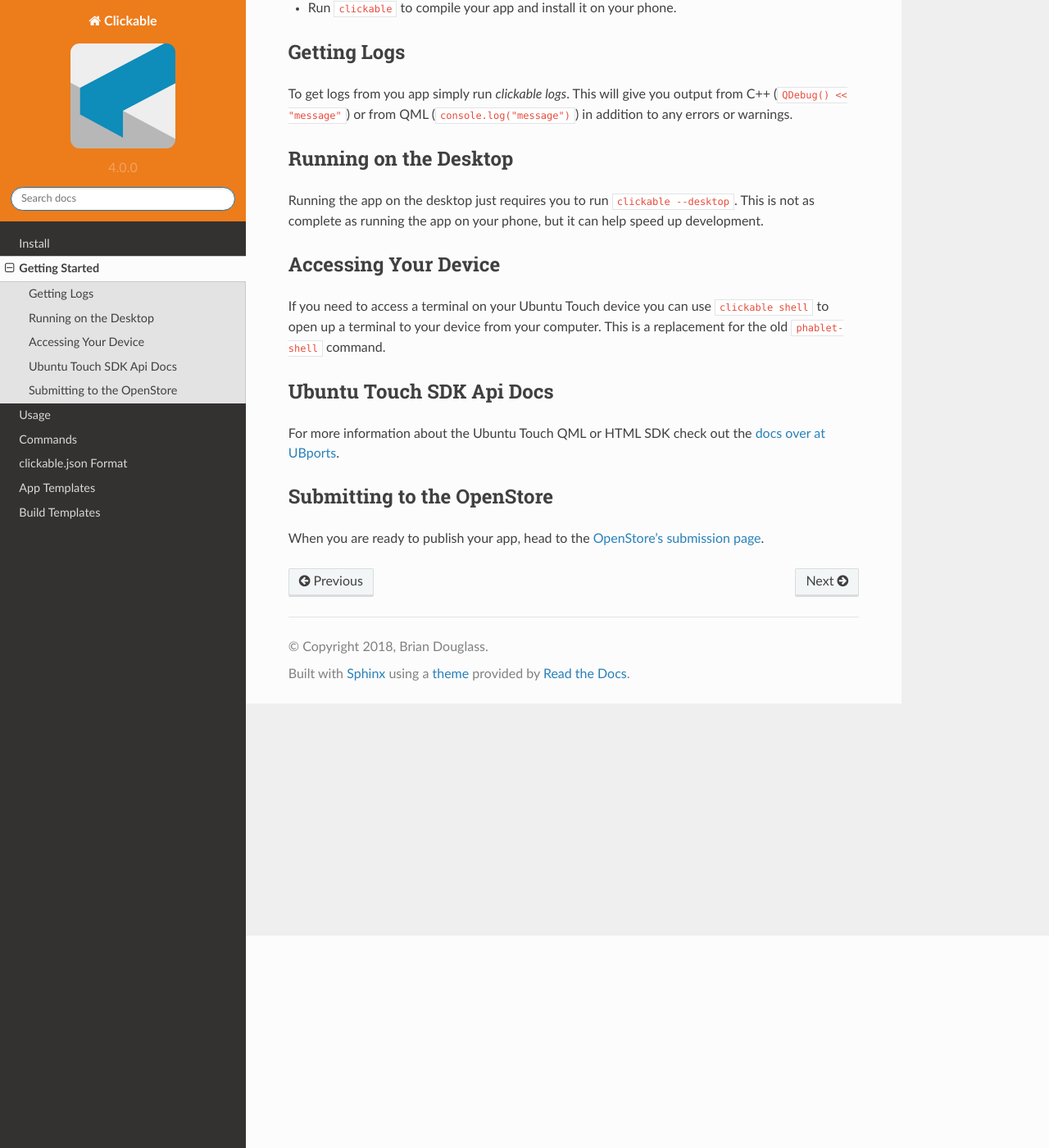
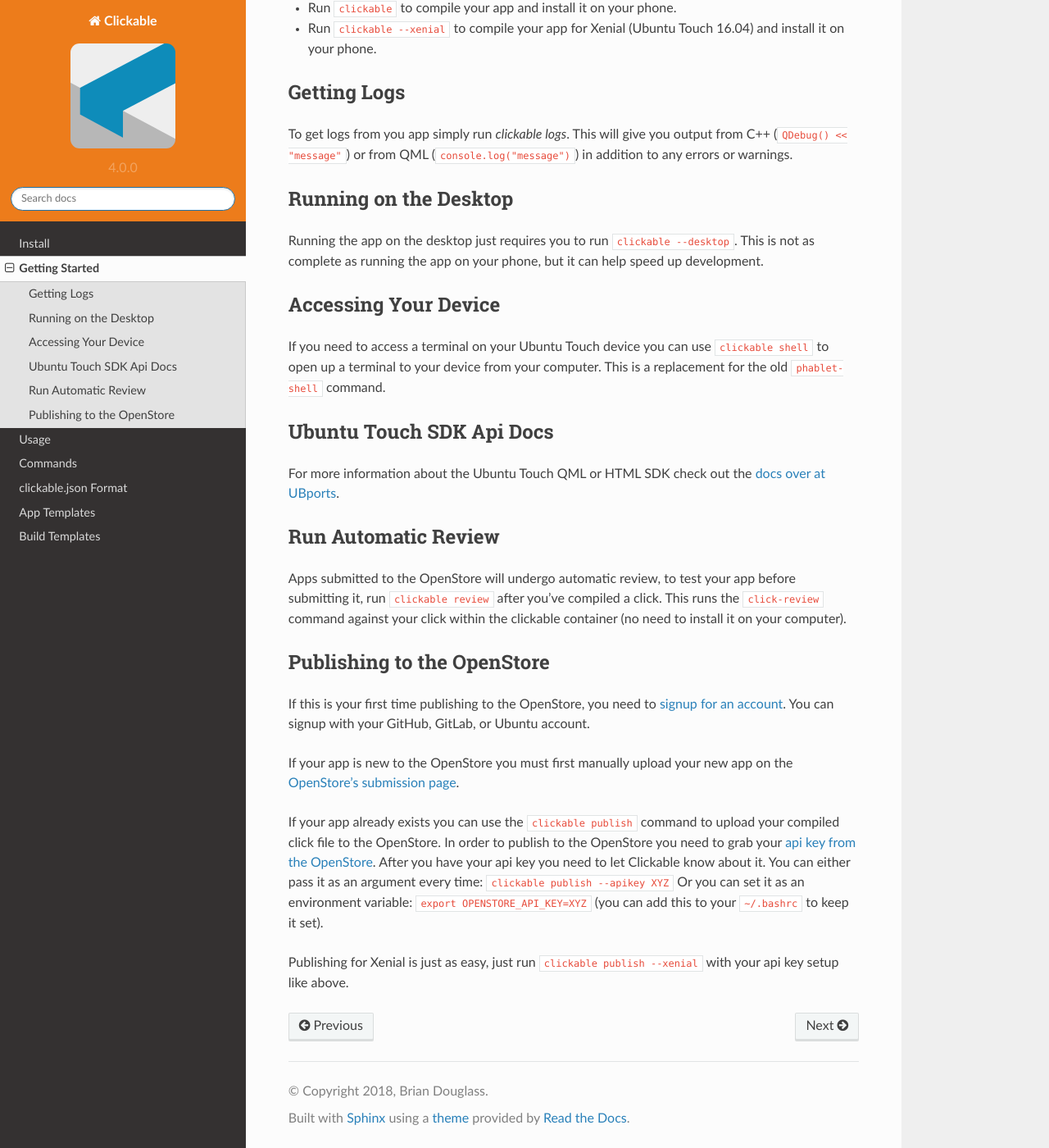
Before and after one commit to bhdouglass/clickable, a Sphinx documentation site: the page built from docs/getting-started.rst, in a window 1280 px wide and 1400 px high, scrolled down 259 px. Shown: the whole window at 82% size. Built offline with Sphinx 7.4.7 and the Read the Docs theme 2.0.0, drawn with Linux system fonts in a browser that asks for light colours.

Commit message:
Updated docs

```diff
--- a/docs/getting-started.rst
+++ b/docs/getting-started.rst
@@ -8,6 +8,7 @@
 * Provide all the needed information about your new app.
 * When the app has finished generating, enter the newly created directory containing your app.
 * Run ``clickable`` to compile your app and install it on your phone.
+* Run ``clickable --xenial`` to compile your app for Xenial (Ubuntu Touch 16.04) and install it on your phone.
 
 Getting Logs
 ------------
@@ -36,8 +37,32 @@
 For more information about the Ubuntu Touch QML or HTML SDK check out the
 `docs over at UBports <https://api-docs.ubports.com>`__.
 
-Submitting to the OpenStore
+Run Automatic Review
+--------------------
+
+Apps submitted to the OpenStore will undergo automatic review, to test your
+app before submitting it, run ``clickable review`` after you've compiled a click.
+This runs the ``click-review`` command against your click within the clickable
+container (no need to install it on your computer).
+
+Publishing to the OpenStore
 ---------------------------
 
-When you are ready to publish your app, head to the
-`OpenStore's submission page <https://open-store.io/submit>`__.
+If this is your first time publishing to the OpenStore, you need to
+`signup for an account <https://open-store.io/login>`__. You can signup with
+your GitHub, GitLab, or Ubuntu account.
+
+If your app is new to the OpenStore you must first manually upload your new app
+on the `OpenStore's submission page <https://open-store.io/submit>`__.
+
+If your app already exists you can use the ``clickable publish`` command to
+upload your compiled click file to the OpenStore. In order to publish to the
+OpenStore you need to grab your
+`api key from the OpenStore <https://open-store.io/manage>`__. After you have
+your api key you need to let Clickable know about it. You can either pass it
+as an argument every time: ``clickable publish --apikey XYZ`` Or you can set it
+as an environment variable: ``export OPENSTORE_API_KEY=XYZ`` (you can add this
+to your ``~/.bashrc`` to keep it set).
+
+Publishing for Xenial is just as easy, just run ``clickable publish --xenial``
+with your api key setup like above.
```
Also changed, not shown: docs/commands.rst (+12 -0 lines), 2 other files.
